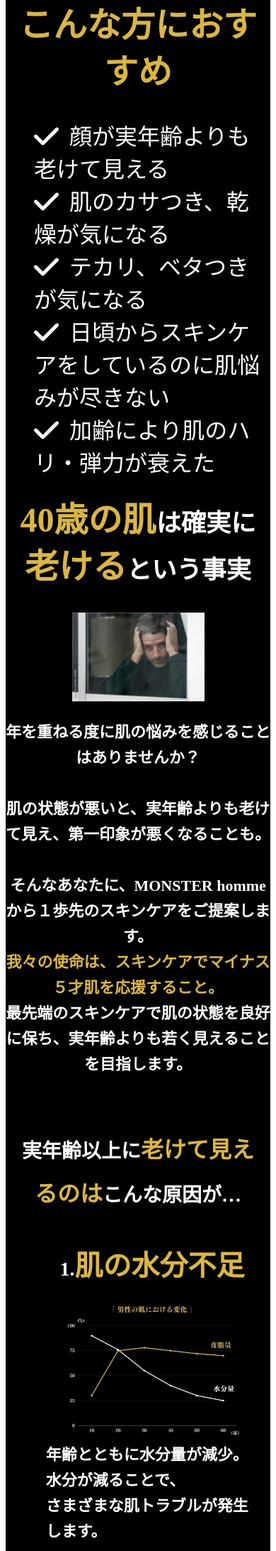
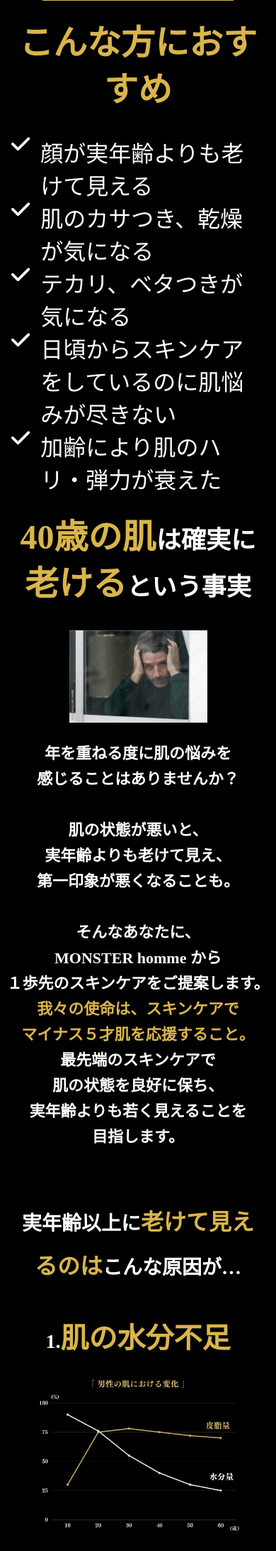
Before and after one commit to bifree/monster, a PHP site: page /index.html in a window 390 px wide; the page is wider, and only the part inside the window is pictured. Shown: the part 876-3061 px from the top of that part at 71% size. Run offline with PHP 8.4, Linux system fonts and the light colour scheme; some libraries are stand-ins or nearby versions.

Commit message:
タブレットのスタイル完成

```diff
--- a/index.html
+++ b/index.html
@@ -36,11 +36,11 @@
 			</div>
 			<div class="top-recommend">
 				<ul>
-					<li><span><i class="fas fa-lg fa-check"></i></span>顔が実年齢よりも老けて見える</li>
-					<li><span><i class="fas fa-lg fa-check"></i></span>肌のカサつき、乾燥が気になる</li>
-					<li><span><i class="fas fa-lg fa-check"></i></span>テカリ、ベタつきが気になる</li>
-					<li><span><i class="fas fa-lg fa-check"></i></span>日頃からスキンケアをしているのに肌悩みが尽きない</li>
-					<li><span><i class="fas fa-lg fa-check"></i></span>加齢により肌のハリ・弾力が衰えた</li>
+					<li><span><i class="fas fa-lg fa-check"></i></span><span>顔が実年齢よりも老けて見える</span></li>
+					<li><span><i class="fas fa-lg fa-check"></i></span><span>肌のカサつき、乾燥が気になる</span></li>
+					<li><span><i class="fas fa-lg fa-check"></i></span><span>テカリ、ベタつきが気になる</span></li>
+					<li><span><i class="fas fa-lg fa-check"></i></span><span>日頃からスキンケアをしているのに肌悩みが尽きない</span></li>
+					<li><span><i class="fas fa-lg fa-check"></i></span><span>加齢により肌のハリ・弾力が衰えた</span></li>
 				</ul>
 			</div>
 			<div class="forties-skin">
@@ -51,11 +51,11 @@
 					<img src="/img/top-man02.jpeg" alt="">
 				</div>
 				<p class="forties-skin__text">
-					年を重ねる度に肌の悩みを感じることはありませんか？
-					<br><br>肌の状態が悪いと、実年齢よりも老けて見え、第一印象が悪くなることも。
-					<br><br>そんなあなたに、MONSTER homme から１歩先のスキンケアをご提案します。
-					<br><span class="gold">我々の使命は、スキンケアでマイナス５才肌を応援すること。</span>
-					<br>最先端のスキンケアで肌の状態を良好に保ち、実年齢よりも若く見えることを目指します。
+					年を重ねる度に肌の悩みを<span class="_display-inline-block">感じることはありませんか？</span>
+					<br><br>肌の状態が悪いと、<span class="_display-inline-block">実年齢よりも老けて見え、</span><span class="_display-inline-block">第一印象が悪くなることも。</span>
+					<br><br>そんなあなたに、<span class="_display-inline-block">MONSTER homme から</span><span class="_display-inline-block">１歩先のスキンケアをご提案します。</span>
+					<br><span class="gold">我々の使命は、<span class="_display-inline-block">スキンケアで</span><span class="_display-inline-block">マイナス５才肌を応援すること。</span></span>
+					<br>最先端のスキンケアで<span class="_display-inline-block">肌の状態を良好に保ち、</span><span class="_display-inline-block">実年齢よりも若く見えることを</span><span class="_display-inline-block">目指します。</span>
 				</p>
 			</div>
 		</div>
@@ -81,7 +81,7 @@
 					</li>
 					<li class="looks-old__contents__item">
 						<div class="subject ">
-							<h3>2.<span class="bigger">皮脂の過剰分泌により顔がテカる/ベタつく</span></h3>
+							<h3>2.<span class="bigger">皮脂の過剰分泌により<span class="_display-inline-block">顔がテカる/ベタつく</span></span></h3>
 						</div>
 						<div class="looks-old__contents__item__img">
 							<img src="img/looks-old02.jpg" alt="">
@@ -106,11 +106,13 @@
 					</li>
 					<li class="looks-old__contents__item">
 						<div class="subject ">
-							<h3>4.<span class="bigger">肌の酸化による色素沈着</span></h3>
+							<h3>4.<span class="bigger">肌の酸化による<span class="_display-inline-block">色素沈着</span></span></h3>
 						</div>
 						<div class="looks-old__contents__item__img">
-							<img src="img/looks-old04-1.jpg" alt="">
-							<img src="img/looks-old04-2.jpg" alt="">
+							<div class="looks-old__contents__item__img-wrap">
+								<img src="img/looks-old04-1.jpg" alt="">
+								<img src="img/looks-old04-2.jpg" alt="">
+							</div>
 						</div>
 						<p class="looks-old__contents__item__text">
 							酸化とは、りんごの切り口が酸素に触れると茶色に変化し、
@@ -132,7 +134,7 @@
 					</li>
 					<li class="looks-old__contents__item">
 						<div class="subject ">
-							<h3>6.<span class="bigger">ヒゲ剃りによるダメージ</span></h3>
+							<h3>6.<span class="bigger">ヒゲ剃りによる<span class="_display-inline-block">ダメージ</span></span></h3>
 						</div>
 						<div class="looks-old__contents__item__img">
 							<img src="img/looks-old06.jpg" alt="">
@@ -144,7 +146,7 @@
 					</li>
 					<li class="looks-old__contents__item">
 						<div class="subject ">
-							<h3>7.<span class="bigger">スキンケアの習慣不足</span></h3>
+							<h3>7.<span class="bigger">スキンケアの<span class="_display-inline-block">習慣不足</span></span></h3>
 						</div>
 						<div class="looks-old__contents__item__img">
 							<img src="img/looks-old07.jpg" alt="">
@@ -156,7 +158,7 @@
 					</li>
 					<li class="looks-old__contents__item">
 						<div class="subject ">
-							<h3>8.<span class="bigger">加齢により蓄積したダメージ</span></h3>
+							<h3>8.<span class="bigger">加齢により<span class="_display-inline-block">蓄積したダメージ</span></span></h3>
 						</div>
 						<div class="looks-old__contents__item__img">
 							<img src="img/looks-old08.jpg" alt="">
@@ -335,15 +337,15 @@
 					<h2 class="big"><span class="bigger"><ruby>【 全額返金保証 】 </ruby></span></h2>
 				</div>
 				<p class="warranty-text">
-					半信半疑の方は、<span class="big">一度使ってから</span> 必要かどうかを<span class="big">判断</span>できます。
-					<br>品質に自信があるから<span class="big">全額返金保証</span>！
-					<br>まず使ってから、TIME-MONSTERの価値をご判断ください！
+					半信半疑の方は、<span class="_display-inline-block"><span class="big">一度使ってから</span></span><span class="_display-inline-block">必要かどうかを</span><span class="_display-inline-block"><span class="big">判断</span>できます。</span>
+					<br>品質に自信があるから<span class="_display-inline-block"><span class="big">全額返金保証</span>！</span>
+					<br>まず使ってから、<span class="_display-inline-block">TIME-MONSTERの価値を</span><span class="_display-inline-block">ご判断ください！</span>
 					<br><br>ご満足いただけない場合は、
 					<br><span class="big">全額返金保証</span>いたします。
 					<br><br>まずは<span class="big">14日以上</span>ご使用ください。
-					<br>※ご返送時の送料はお客様ご負担となります。
-					<br><br>使用した上で、満足のいく変化を感じなかった方に向けた保証です。
-					<br>商品到着後、<span class="big">28日</span>以内に<span class="big">返品申請</span>と<span class="_display-inline-block"></span>対象物の<span class="big">返送</span>を完了してください。
+					<br>※ご返送時の送料は<span class="_display-inline-block">お客様ご負担となります。</span>
+					<br><br>使用した上で、<span class="_display-inline-block">満足のいく変化を感じなかった方に</span><span class="_display-inline-block">向けた保証です。</span>
+					<br>商品到着後、<span class="big">28日</span>以内に<span class="big">返品申請</span>と<span class="_display-inline-block">対象物の<span class="big">返送</span>を完了してください。</span>
 				</p>
 			</div>
 
@@ -720,7 +722,7 @@
 					<dd><span>A</span><span></span></dd>
 
 					<!-- こんな人は使用できますか？ -->
-					<h3>こんな人は使用できますか？</h3>
+					<h3></h3>
 					<dt><span>Q</span><span>敏感肌ですが使用できますか？</span></dt>
 					<dd><span>A</span><span></span></dd>
 					<dt><span>Q</span><span>年齢を問わず使用できますか？</span></dt>
--- a/style.css
+++ b/style.css
@@ -1,4 +1,11 @@
 @charset "UTF-8";
+body {
+  padding: 0;
+  margin: 0;
+  -webkit-box-sizing: border-box;
+          box-sizing: border-box;
+}
+
 .top-two-cols {
   display: -webkit-box;
   display: -ms-flexbox;
@@ -33,6 +40,10 @@
   display: block;
   margin: auto 0;
   height: 70px;
+}
+
+ul {
+  padding-left: 0;
 }
 
 ._display-inline-block {
@@ -97,9 +108,12 @@
 header .l-header .top-recommend ul li {
   font-size: 2rem;
   list-style: none;
+  display: -webkit-box;
+  display: -ms-flexbox;
+  display: flex;
 }
 
-header .l-header .top-recommend ul li span {
+header .l-header .top-recommend ul li span:first-child {
   margin-right: 15px;
 }
 
@@ -189,10 +203,36 @@
 
 main .main-top .looks-old__contents__item__img {
   text-align: center;
+  margin-bottom: 16px;
 }
 
 main .main-top .looks-old__contents__item__img img {
   width: 80%;
+}
+
+main .main-top .looks-old__contents__item__img-wrap {
+  display: -webkit-box;
+  display: -ms-flexbox;
+  display: flex;
+  width: 80%;
+  margin: auto;
+}
+
+main .main-top .looks-old__contents__item__img-wrap img:first-child {
+  margin-right: 15px;
+}
+
+main .main-top .looks-old__contents__item__text {
+  margin-left: 0;
+  margin-right: 0;
+  width: 80%;
+  margin: auto;
+}
+
+main .main-top .looks-old__contents__item:nth-child(4) .looks-old__contents__item__img {
+  display: -webkit-box;
+  display: -ms-flexbox;
+  display: flex;
 }
 
 main .main-top .measures {
@@ -996,20 +1030,6 @@
     font-size: 3rem;
   }
   main {
-    width: 100%;
-  }
-  main .main-top .three-cols-2 {
-    width: 95%;
-  }
-  main .main-top .three-cols-2 .twenty,
-  main .main-top .three-cols-2 .thrity,
-  main .main-top .three-cols-2 .fourty {
-    width: auto;
-    padding: 20px;
-  }
-  main .main-top .three-cols-2 .twenty img,
-  main .main-top .three-cols-2 .thrity img,
-  main .main-top .three-cols-2 .fourty img {
     width: 100%;
   }
   main .main-top h2.main-top-h2 {
@@ -1202,30 +1222,19 @@
   header .l-header .subject h2 .bigger {
     font-size: 3rem;
   }
-  header .l-header .three-cols {
-    display: block;
-    width: 90%;
+  header .l-header .top-recommend {
+    padding: 0 16px;
   }
-  header .l-header .three-cols img {
-    width: 100%;
-    padding-bottom: 30px;
+  header .l-header .top-recommend ul li span i {
+    margin-top: 10px;
+  }
+  header .l-header .top-recommend ul li span:first-child {
+    font-size: 1.5rem;
   }
   main .main-top p {
     width: 90%;
     margin: 0 auto;
     text-align: left;
-  }
-  main .main-top .three-cols-2 {
-    display: block;
-  }
-  main .main-top .three-cols-2 .twenty, main .main-top .three-cols-2 .thrity, main .main-top .three-cols-2 .fourty {
-    margin-bottom: 30px;
-    width: 80%;
-    margin-left: auto;
-    margin-right: auto;
-  }
-  main .main-top .three-cols-2 .twenty img, main .main-top .three-cols-2 .thrity img, main .main-top .three-cols-2 .fourty img {
-    width: 100%;
   }
   main .main-top h2.main-top-h2 {
     font-size: 1.625rem;
--- a/style.scss
+++ b/style.scss
@@ -1,3 +1,9 @@
+body{
+	padding: 0;
+	margin: 0;
+	box-sizing: border-box;
+}
+
 .top-two-cols {
 	display: flex;
 	width: 69%;
@@ -22,6 +28,10 @@
 		}
 	}
 }
+ul{
+	padding-left: 0;
+}
+
 
 ._display-inline-block{
 	display: inline-block;
@@ -73,8 +83,10 @@
 				li{
 					font-size: 2rem;
 					list-style: none;
-					span{
+					display: flex;
+					span:first-child{
 						margin-right: 15px;
+
 					}
 				}
 			}
@@ -154,12 +166,32 @@
 				}
 				&__img{
 					text-align: center;
+					margin-bottom: 16px;
 					img{
 						width: 80%;
 					}
+					&-wrap{
+						display: flex;
+						width: 80%;
+						margin: auto;
+						img{
+							&:first-child{
+								margin-right: 15px;
+							}
+						}
+					}
 				}
 				&__text{
+					margin-left: 0;
+					margin-right: 0;
+					width: 80%;
+					margin: auto;
+				}
+				&:nth-child(4){
+					.looks-old__contents__item__img{
+						display: flex;
 
+					}
 				}
 			}
 		}
@@ -1065,36 +1086,41 @@
 					font-size: 3rem;
 				}
 			}
-            .three-cols {
-                display: block;
-                width: 90%;
-                img {
-                    width: 100%;
-                    padding-bottom: 30px;
-                }
-            }
-
+			.top-recommend{
+				padding: 0 16px;
+				ul{
+					li{
+						span{
+							i{
+								margin-top: 10px;
+							}
+							&:first-child{
+								font-size: 1.5rem;
+							}
+						}
+					}
+				}
+			}
 		}
 	}
 	main {
 		.main-top {
+			.looks-old{
+				&__contents{
+					&__item{
+						.subject {
+							h3{
+
+							}
+						}
+					}
+				}
+			}
             p {
                 width: 90%;
                 margin: 0 auto;
                 text-align: left;
             }
-			.three-cols-2 {
-				display: block;
-				.twenty, .thrity, .fourty {
-					margin-bottom: 30px;
-					width: 80%;
-					margin-left: auto;
-					margin-right: auto;
-					img {
-						width: 100%;
-					}
-				}
-			}
             h2.main-top-h2 {
                 font-size: 1.625rem;
                 text-align: left;
@@ -1232,151 +1301,6 @@
                 font-size: 80px;
             }
         }
-        .two-worries {
-            h2.worries {
-                font-size: 3rem;
-            }
-            h3.under-line {
-                font-size: 1.75rem;
-            }
-            .arrow-to-down {
-                width: 100%;
-                img {
-                    width: 100%;
-                }
-            }
-            .inner {
-                width: 90%;
-                .bold {
-                    text-align: left;
-                }
-            }
-            .inner h2 {
-                font-size: 1.75rem;
-                text-align: left;
-                .gold {
-                    font-size: 2.5rem;
-                }
-            }
-        }
-        .agig-outer {
-            .aging-care {
-                width: 100%;
-                h2 {
-                    font-size: 1.75rem;
-                    width: 90%;
-                    margin: 0 auto 30px;
-                }
-                h2.big {
-                    font-size: 2rem;
-                    .bigger {
-                        font-size: 2.5rem;
-                    }
-                }
-                h3.bg-gold {
-                    width: 100%;
-                    font-size: 1.75rem;
-                    margin-bottom: 30px;
-                }
-                h4 {
-                    width: 100%;
-                    margin: 0 20px 25px;
-                }
-                p.suitable {
-                    width: 90%;
-                    margin: 0 auto 30px;
-                }
-                p.stem-cell {
-                    padding: 0;
-                    width: 90%;
-                    margin: 0 auto 30px;
-                }
-                .timemonster {
-                    font-size: 3.75rem;
-                }
-                .about-monster {
-                    .intro {
-                        padding: 30px 20px;
-                        p {
-                            margin: 0;
-                        }
-                        .p-last {
-                            width: 90%;
-                            margin: 0;
-                        }
-                    }
-                    .image {
-                        width: 100%;
-                        position: static;
-                    }
-
-                }
-                .line {
-                    width: 90%;
-                    img {
-                        width: 100%;
-                    }
-                }
-            }
-        }
-        .main-bottom {
-            .main-bottom-accordion {
-                width: 100%;
-                h2.main-elements {
-                    width: 100%;
-                    font-size: 1.375rem;
-                    br {
-                        display: inline;
-                    }
-                }
-            }
-            .last-section {
-                width: 100%;
-                h2.bg-gray {
-                    width: 100%;
-                    font-size: 1.375rem;
-                    br {
-                        display: inline;
-                    }
-                }
-                .first {
-                    width: 90%;
-                    margin: 0 auto 30px;
-                    text-align: left;
-
-                }
-                .six-cols {
-                    display: block;
-                    width: 90%;
-                    margin: 0 auto;
-                    padding: 0;
-                    .thing {
-                        margin: 0 auto;
-                        width: 100%;
-                    }
-                }
-                .two-col {
-                    display: block;
-                    width: 90%;
-                    margin: 0 auto 30px;
-                    .left,
-                    .right {
-                        width: 100%;
-                    }
-
-                }
-                .two-col-last {
-                    display: block;
-                    width: 90%;
-                    margin: 0 auto 30px;
-                    .text {
-                        width: 100%;
-                        font-size: 1.375rem;
-                        text-align: left;
-                    }
-                }
-            }
-        }
 	}
     footer {
         .footer-top {
@@ -1433,10 +1357,13 @@
             }
             p {
                 font-size: 1rem;
-                text-align: left;
+                // text-align: left;
                 margin: 0 auto 30px;
                 width: 90%;
             }
         }
+		.footer-qa{
+			padding: 0 16px;
+		}
     }
 }
```
Also changed, not shown: other parts of style.css (+46 -156 lines), other parts of style.scss (+63 -31 lines), 1 other file.
